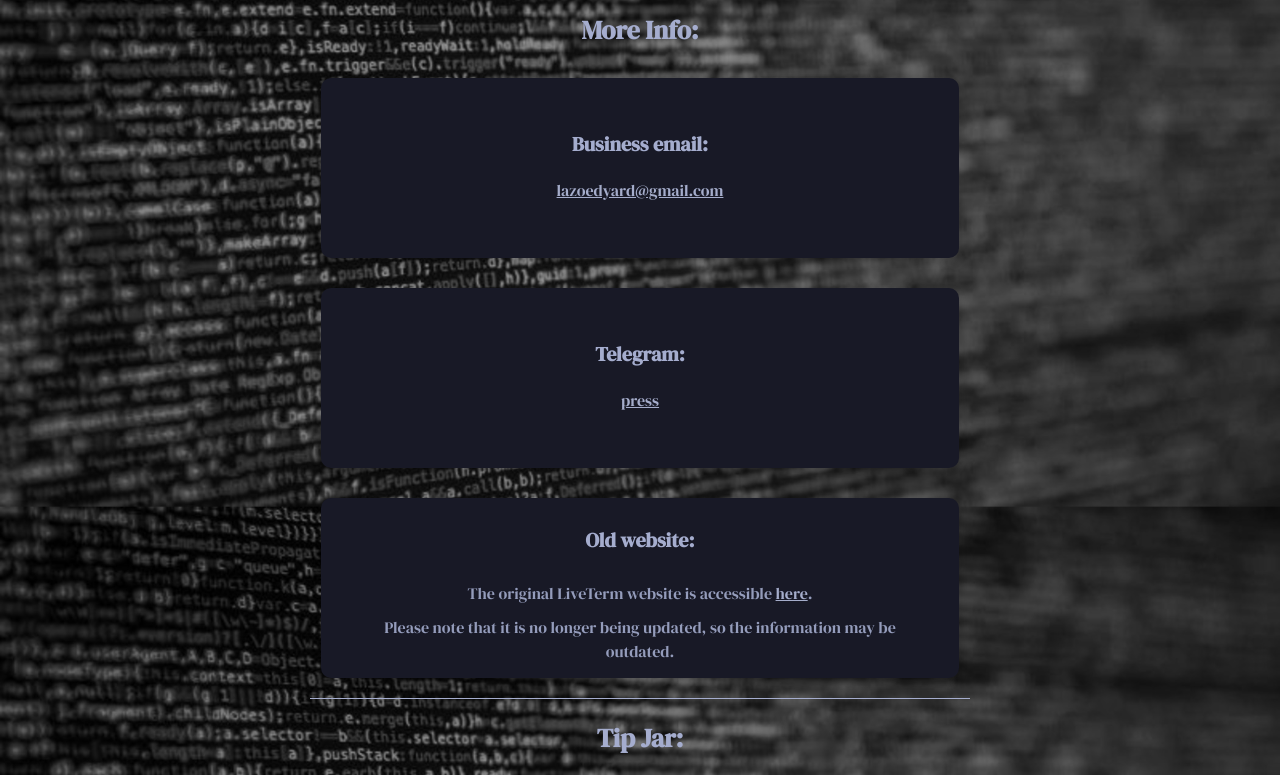
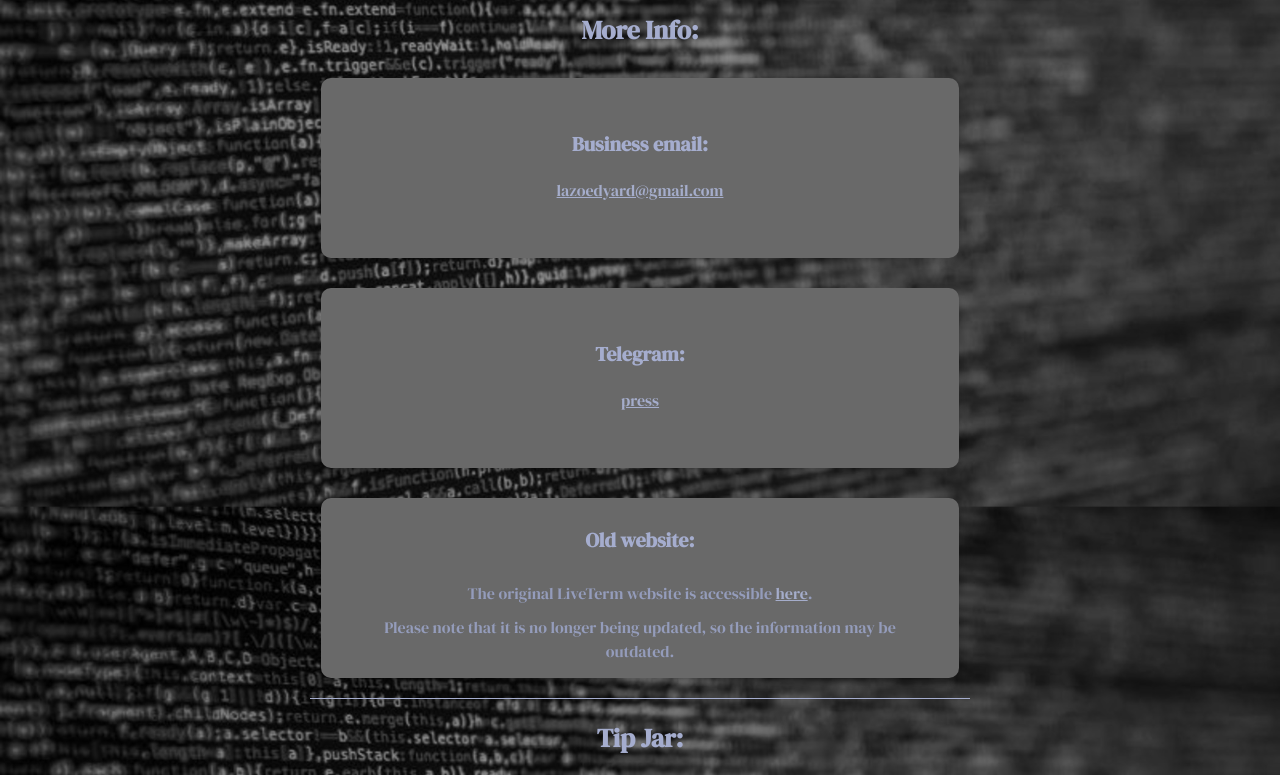
Before and after one commit to laboratory-luch/visit-site-lch, a plain HTML site: page index.html in a window 1280 px wide. Shown: the part 1094-1869 px from the top of the page. Drawn offline with Linux system fonts and the light colour scheme.

Commit message:
Update index.html

```diff
--- a/index.html
+++ b/index.html
@@ -209,7 +209,7 @@
       border-radius: 10px; /* Add this line */
       width: 638px;
       height: 180px;
-      background-color: #181926;
+      background-color: #696969;
     }
 
     .card2-link {
```
